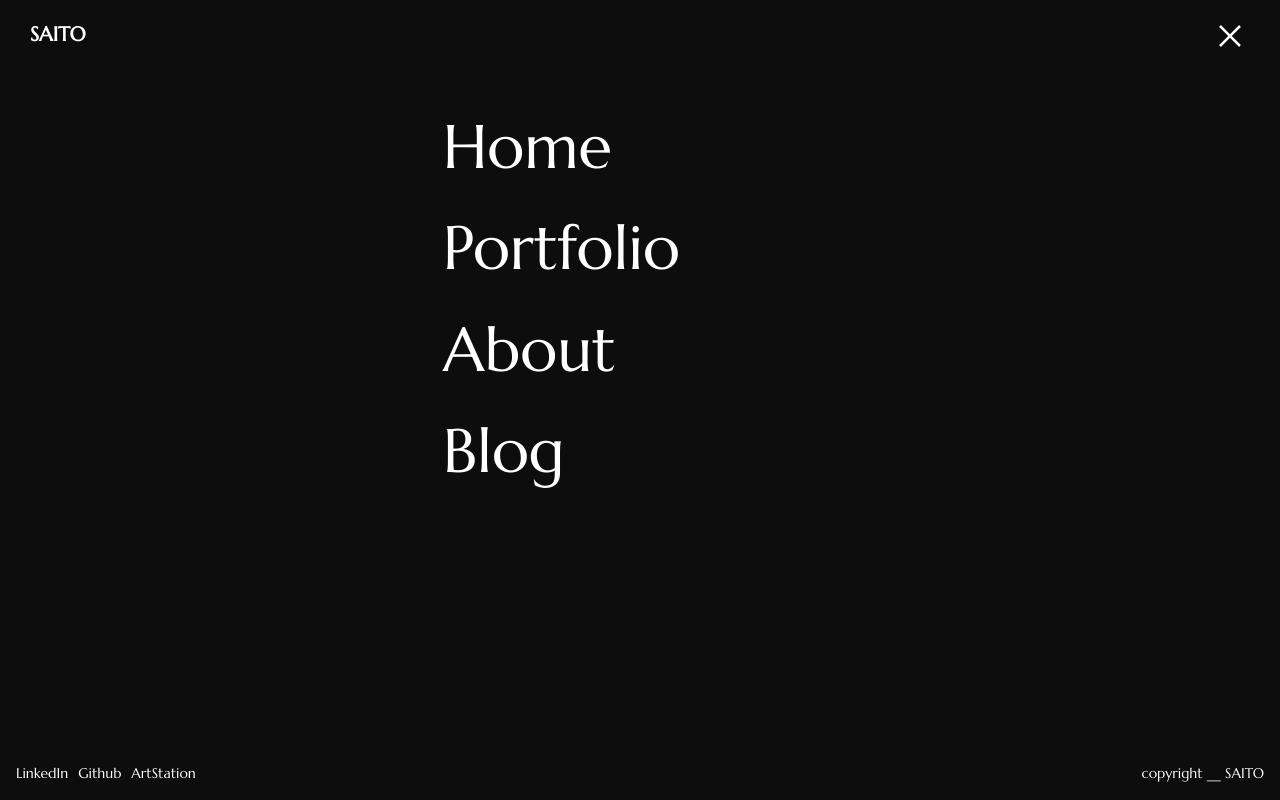
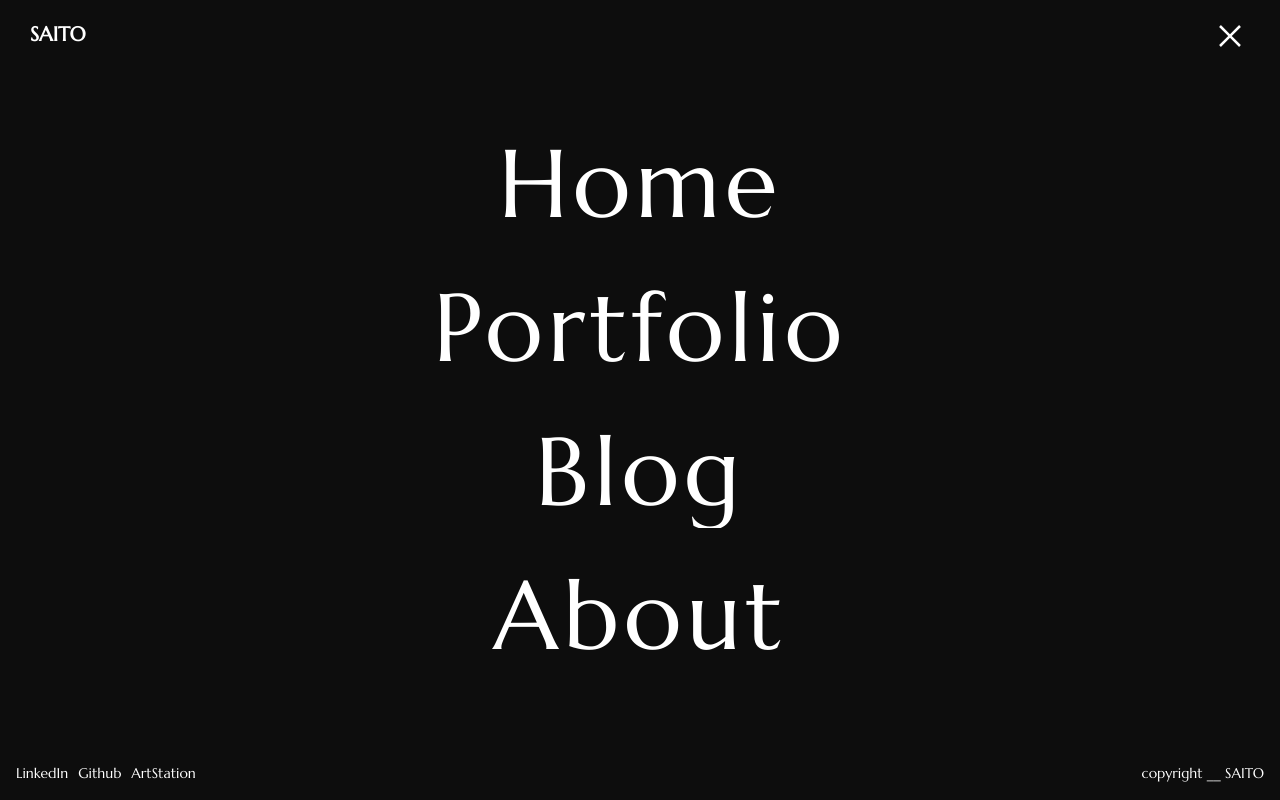
Before and after one commit to TakeshiSaito/react-portfolio-client, a React (Vite) app: page / in a window 1280 px wide. Both pictures are taken after a click on the button 1230 px from the left and 35 px from the top of the page. Shown: the top 800 px of the page. Built offline with nearby package versions, Linux system fonts and the light colour scheme.

Commit message:
feat: enhance menu design with modern aesthetics
Centralize menu items and add slide animations on hover
for a more polished and unified look.

Co-authored-by: TakeshiSaito <39189641+TakeshiSaito@users.noreply.github.com>

```diff
--- a/src/header/index.jsx
+++ b/src/header/index.jsx
@@ -31,17 +31,17 @@ export const Headermain = () => {
                         <div className="menu__wrapper">
                             <div className="menu__container p-3">
                                 <ul className="the_menu">
-                                    <li className="menu_item ">
-                                        <Link onClick={handleToggle} to="/" className="my-3">Home</Link>
+                                    <li className="menu_item">
+                                        <Link onClick={handleToggle} to="/">Home</Link>
                                     </li>
                                     <li className="menu_item">
-                                        <Link onClick={handleToggle} to="/portfolio" className="my-3"> Portfolio</Link>
+                                        <Link onClick={handleToggle} to="/portfolio">Portfolio</Link>
                                     </li>
                                     <li className="menu_item">
-                                        <Link onClick={handleToggle} to="/about" className="my-3">About</Link>
+                                        <Link onClick={handleToggle} to="/blog">Blog</Link>
                                     </li>
                                     <li className="menu_item">
-                                        <Link onClick={handleToggle} to="/blog" className="my-3">Blog</Link>
+                                        <Link onClick={handleToggle} to="/about">About</Link>
                                     </li>
                                 </ul>
                             </div>
--- a/src/header/style.css
+++ b/src/header/style.css
@@ -159,43 +159,95 @@
     width: 100%;
     height: 100%;
     overflow: hidden auto;
+    display: flex;
+    align-items: center;
+    justify-content: center;
+}
+
+.menu__container {
+    text-align: center;
 }
 
 .the_menu {
-    padding-top: 20vh;
-    padding-bottom: 20vh;
-    padding-left: 0;
+    padding: 0;
+    margin: 0;
+    list-style: none;
 }
 
-@media (min-width: 992px) {
-    .menu__container {
-        margin-left: 33.3333%;
-    }
-    .the_menu {
-        padding-top: 10vh;
-        padding-bottom: 10vh;
-    }
+.the_menu .menu_item {
+    overflow: hidden;
+    margin: 1.5rem 0;
 }
 
 .the_menu .menu_item>a {
     color: var(--text-color-2);
     line-height: 1;
-    font-size: 2rem;
+    font-size: 3rem;
     display: inline-block;
     position: relative;
-    transition: color 250ms cubic-bezier(0, 0, 0.58, 1) 0s;
-    padding: 4px 0px;
+    padding: 0.5rem 2rem;
     text-decoration: none;
     font-family: Marcellus;
+    font-weight: 400;
+    letter-spacing: 0.05em;
+    transition: color 0.4s ease, transform 0.4s ease;
+}
+
+.the_menu .menu_item>a::before {
+    content: '';
+    position: absolute;
+    top: 0;
+    left: 0;
+    width: 100%;
+    height: 100%;
+    background: var(--secondary-color);
+    z-index: -1;
+    transform: scaleX(0);
+    transform-origin: right;
+    transition: transform 0.4s cubic-bezier(0.4, 0, 0.2, 1);
+}
+
+.the_menu .menu_item>a:hover::before {
+    transform: scaleX(1);
+    transform-origin: left;
 }
 
 .the_menu .menu_item>a:hover {
-    color: var(--text-color-3);
+    color: var(--primary-color);
+    transform: translateX(10px);
+}
+
+.the_menu .menu_item>a::after {
+    content: attr(data-text);
+    position: absolute;
+    top: 50%;
+    left: 100%;
+    transform: translateY(-50%);
+    font-size: 0.8rem;
+    color: var(--text-color-2);
+    opacity: 0;
+    transition: opacity 0.3s ease, left 0.3s ease;
+    white-space: nowrap;
+    margin-left: 1rem;
+}
+
+.the_menu .menu_item>a:hover::after {
+    opacity: 0.5;
 }
 
 @media (min-width: 768px) {
     .the_menu .menu_item>a {
-        font-size: 4.8vw;
+        font-size: 5rem;
+    }
+
+    .the_menu .menu_item {
+        margin: 2rem 0;
+    }
+}
+
+@media (min-width: 992px) {
+    .the_menu .menu_item>a {
+        font-size: 6rem;
     }
 }
 
```
